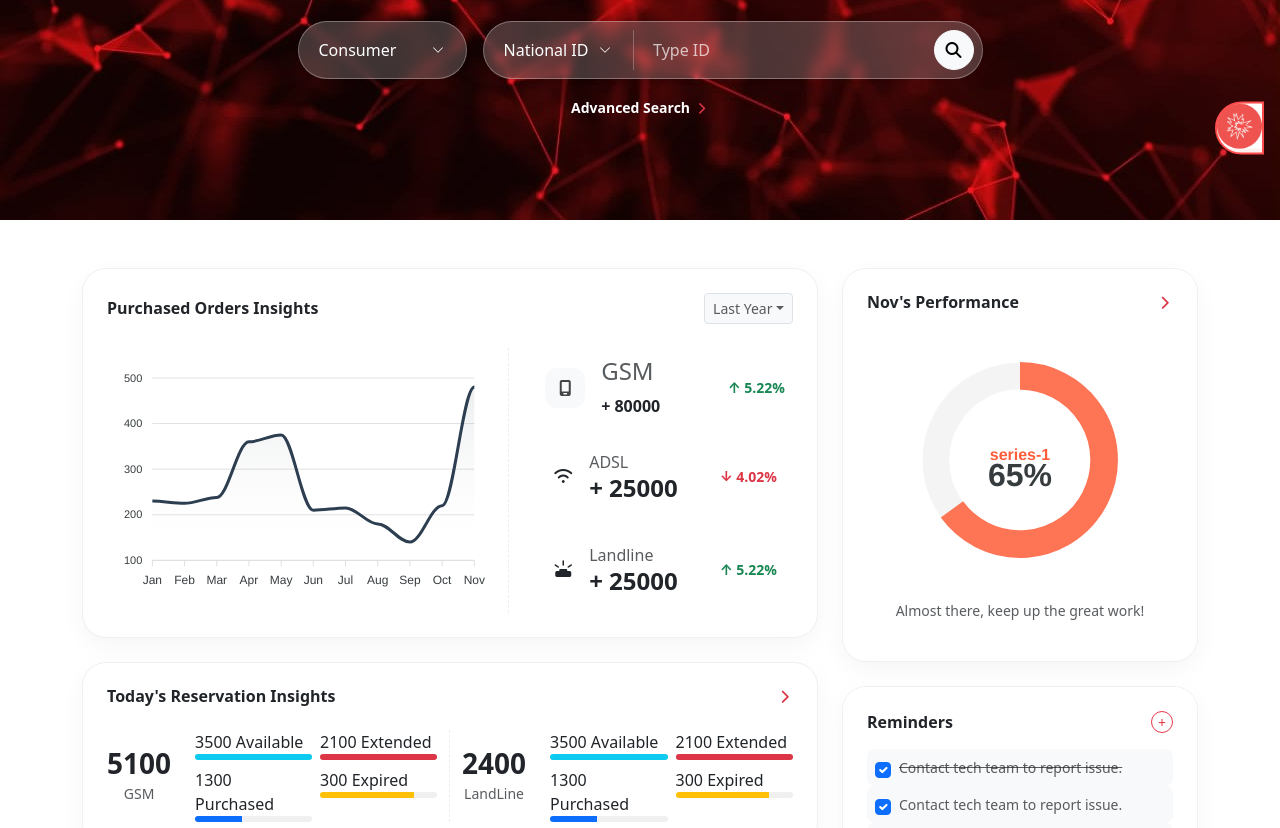
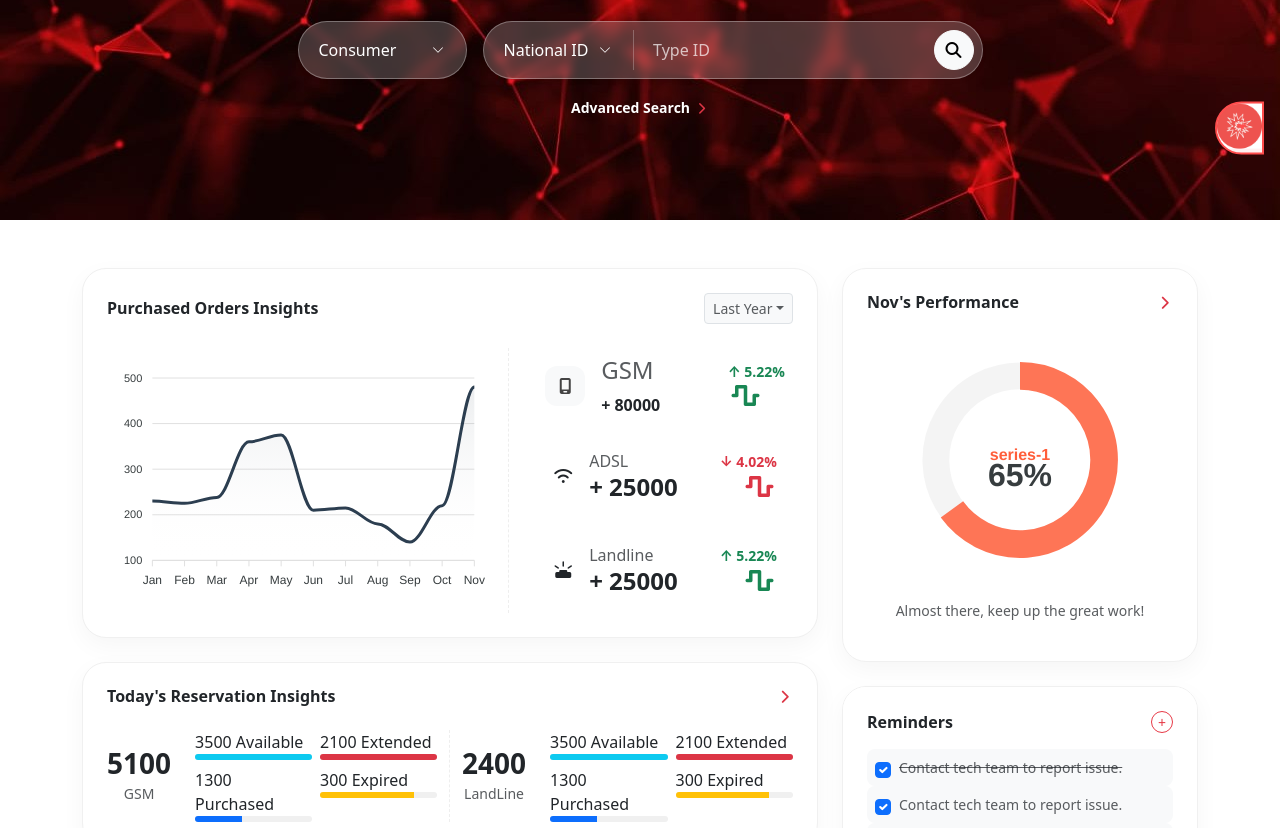
Before and after one commit to engr3ssam-arch/Etisalat-, a website: page index.html in a window 1280 px wide. Shown: the part 272-1100 px from the top of the page. Drawn offline with nearby package versions, Linux system fonts and the light colour scheme; some icons are missing.

Commit message:
Add Wave Sign To Purchased order

```diff
--- a/index.html
+++ b/index.html
@@ -168,7 +168,8 @@
                                     <div class="icon-sq"><i class="fa-solid fa-mobile-screen"></i></div>
                                     <div><h4 class="text-muted d-block">GSM</h4><span class="fw-bold">+ 80000</span></div>
                                 </div>
-                                <div class="text-success small fw-bold">↑ 5.22%</div>
+                                <div class="text-success small fw-bold">↑ 5.22%<br> <i class="fa-solid fa-wave-square fs-3"></i> </div>
+
                             </div>
                              <div class="stat-item d-flex align-items-center justify-content-between p-3">
             <div class="d-flex align-items-center gap-3">
@@ -179,7 +180,7 @@
               </div>
             </div>
             <div class="text-end text-success">
-              <span class="small fw-bold text-danger">↓ 4.02%</span>
+              <span class="small fw-bold text-danger">↓ 4.02% <br><i class="fa-solid fa-wave-square fs-3"></i></span>
               <div class="mini-sparkline"></div>
             </div>
           </div>
@@ -193,7 +194,7 @@
               </div>
             </div>
             <div class="text-end text-success">
-              <span class="small fw-bold">↑ 5.22%</span>
+              <span class="small fw-bold">↑ 5.22% <br> <i class="fa-solid fa-wave-square fs-3"></i></span>
               <div class="mini-sparkline"></div>
             </div>
           </div>
```
